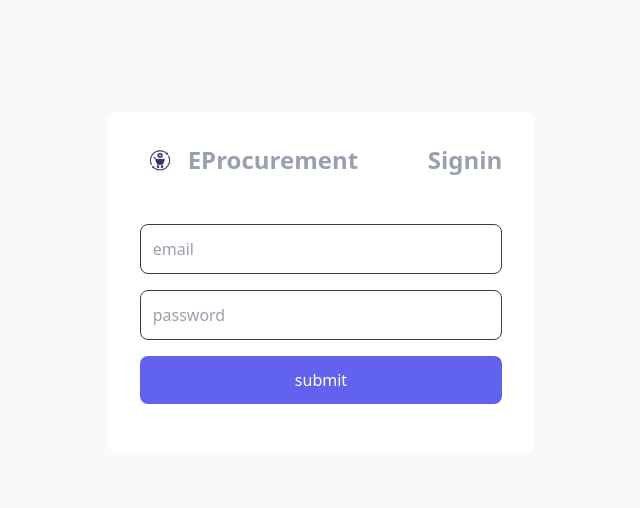
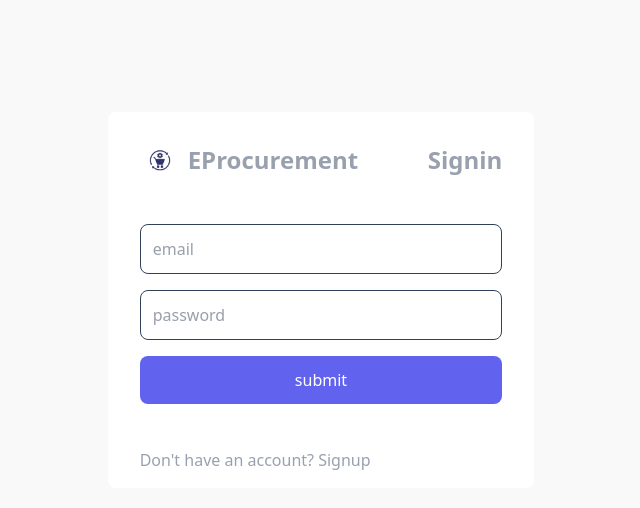
Before and after one commit to Kimathiii/EProcurement, a React (Vite) app in the folder client/: page /signin in a window 1280 px wide. Shown: the top 508 px of the page, without its empty margins (319-959 px from the left). Built offline with nearby package versions, Linux system fonts and the light colour scheme; no server answers.

Commit message:
minor updates

```diff
--- a/client/src/components/authentication/Signin.jsx
+++ b/client/src/components/authentication/Signin.jsx
@@ -5,6 +5,7 @@ import SubmitBtn from "./SubmitBtn";
 import { useNavigate } from "react-router-dom";
 import { useAuthContext } from "../../context/AuthContext";
 import axiosInstance from "../../utils/axiosInstance";
+import { Link } from "react-router-dom";
 
 const Signin = () => {
 	const url = "/auth/signin";
@@ -69,6 +70,9 @@ const Signin = () => {
 
 					<SubmitBtn loading={loading} isDisabled={isDisabled} />
 				</form>
+				<p className="mt-3 ml-4 text-gray-400">
+					Don't have an account? <Link to="/signup">Signup</Link>
+				</p>
 			</div>
 		</>
 	);
--- a/client/src/utils/axiosInstance.tsx
+++ b/client/src/utils/axiosInstance.tsx
@@ -2,7 +2,7 @@ import axios from "axios";
 
 // Create an Axios instance
 const axiosInstance = axios.create({
-	baseURL: "https://eprocurement-d904.onrender.com/api", // backend API
+	baseURL: "http://localhost:5000/api", // backend API
 	withCredentials: true, // For sending cookies (refresh token)
 });
 
```
Also changed, not shown: 1 other file (tests, documents, lock files or other folders).
